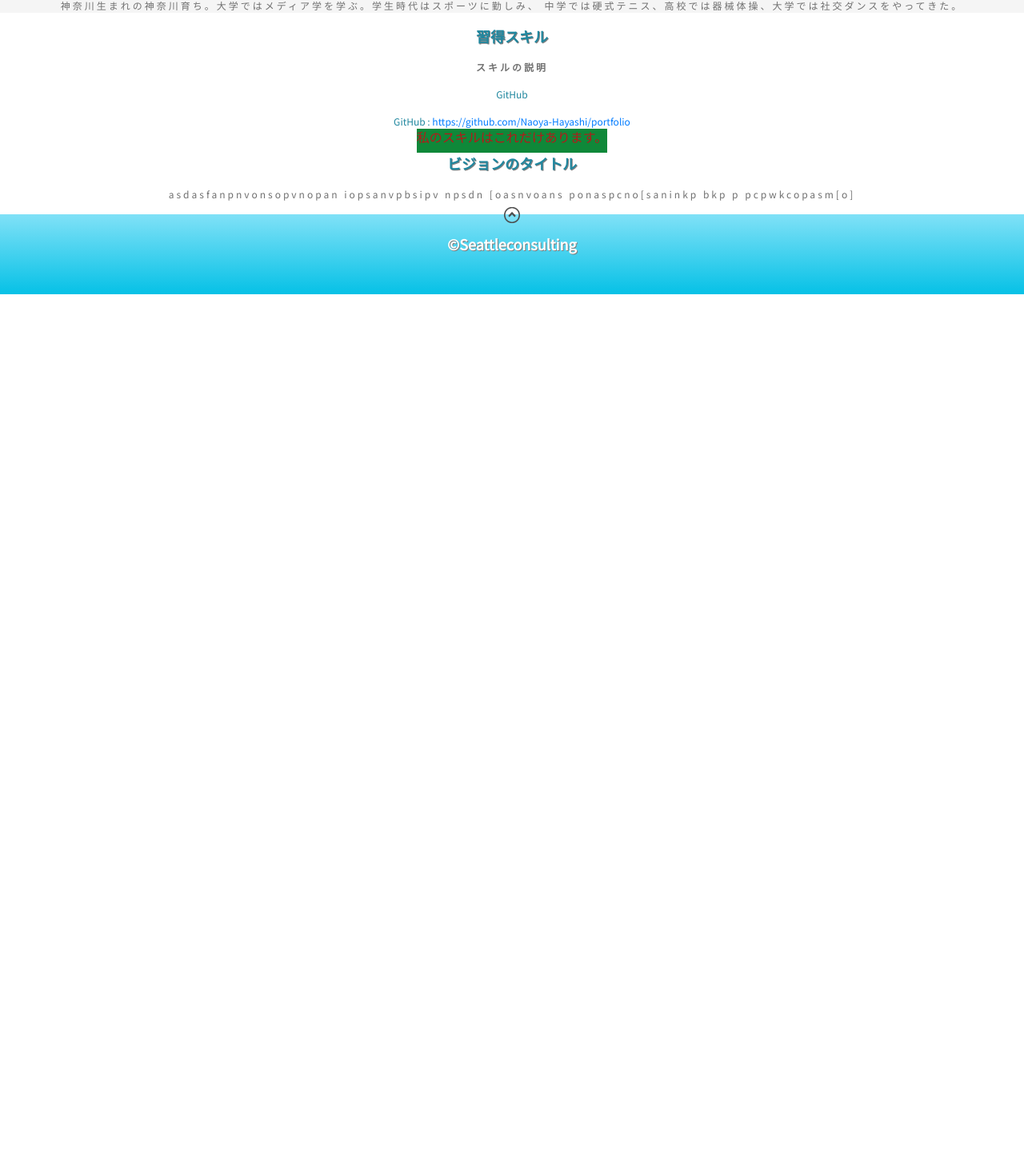
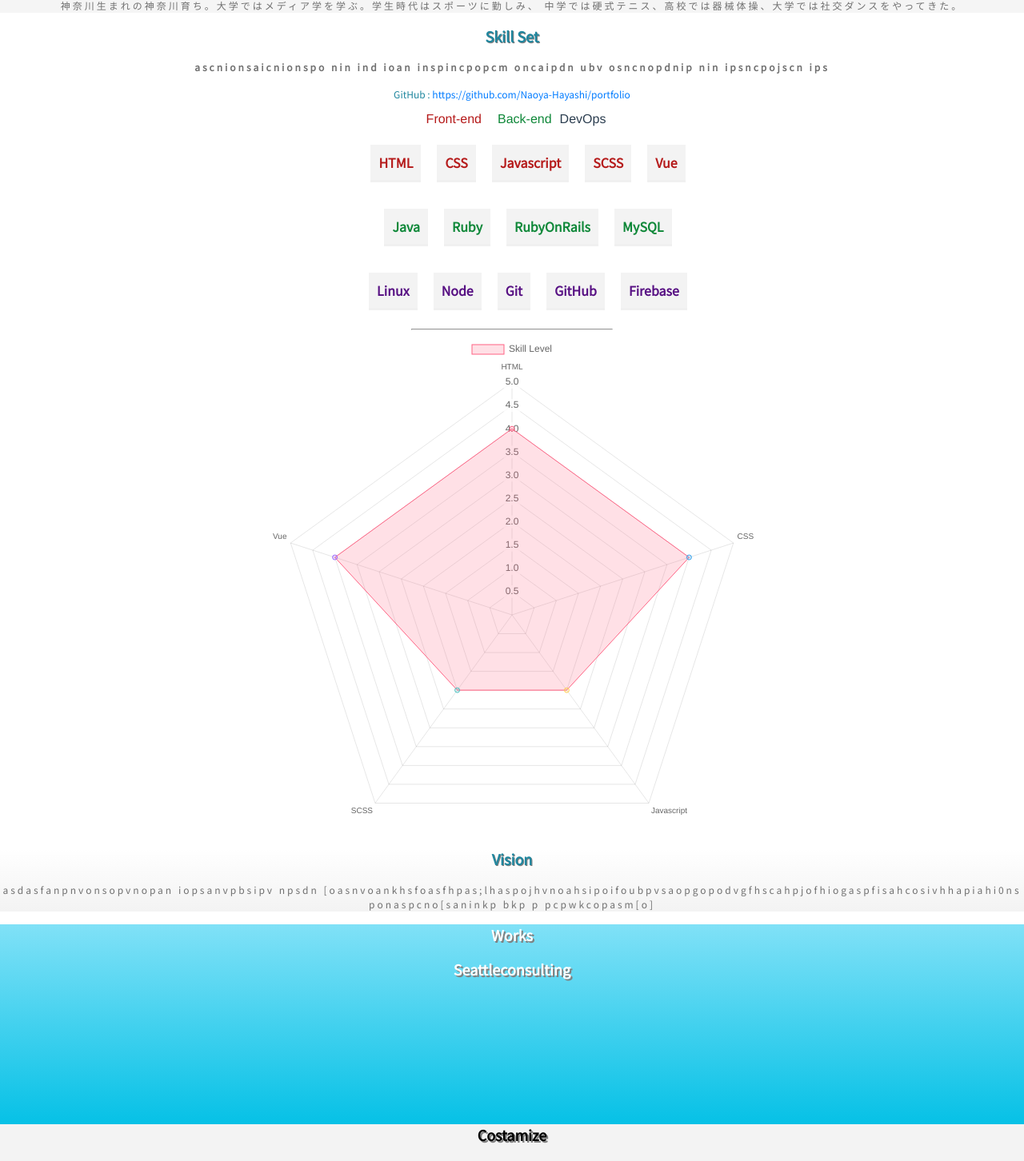
Before and after one commit to Naoya-Hayashi/portfolio, a Vue app: page / in a window 1280 px wide. Shown: the part 335-1787 px from the top of the page at 80% size. Before the commit the page ends 800 px from the top, so only its background shows below. Built offline with nearby package versions, Linux system fonts and the light colour scheme; what vue-smoothscroll would draw is missing.

Commit message:
【ポートフォリオ実装】20200414

```diff
--- a/package.json
+++ b/package.json
@@ -30,10 +30,12 @@
   "dependencies": {
     "bootstrap": "^4.4.1",
     "bootstrap-vue": "^2.11.0",
+    "chart.js": "^2.9.3",
     "core-js": "^3.6.4",
     "node-sass": "^4.13.1",
     "sass-loader": "^8.0.2",
     "vue": "^2.6.11",
+    "vue-chartjs": "^3.5.0",
     "vue-loader": "^15.9.1",
     "vue-router": "^3.1.6",
     "vue-scrollto": "^2.18.0",
--- a/src/App.vue
+++ b/src/App.vue
@@ -5,6 +5,8 @@
     <About />
     <Skill />
     <Vision />
+    <Work />
+    <Customize />
     <Footer />
   </div>
 </template>
@@ -16,6 +18,10 @@ import About from './components/About.vue'
 import Skill from './components/Skill.vue'
 import Vision from './components/Vision.vue'
 import Footer from './components/Footer.vue'
+import Work from './components/Work.vue'
+import Customize from './components/Customize.vue'
+
+
 
 
 export default {
@@ -27,6 +33,8 @@ export default {
     Skill,
     Vision,
     Footer,
+    Work,
+    Customize
 
   }
 }
--- a/src/components/About.vue
+++ b/src/components/About.vue
@@ -1,5 +1,8 @@
 <template>
   <div id="aboutSection">
+    <div
+      id="am"
+    />
     <div class="aboutTitle">
       <p>About Me</p>
     </div>
--- /dev/null
+++ b/src/components/Chart.vue
@@ -0,0 +1,50 @@
+<script>
+import { Radar } from 'vue-chartjs';
+
+export default {
+    name:'Chart',
+  extends: Radar,
+  data () {
+    return {
+      data: {
+        labels: ['HTML', 'CSS', 'Javascript', 'SCSS', 'Vue'],
+        datasets: [
+          {
+            label: 'Skill Level',
+            data: [4, 4, 2, 2, 4],
+            backgroundColor: [
+              'rgba(255, 99, 132, 0.2)',
+              'rgba(54, 162, 235, 0.2)',
+              'rgba(255, 206, 86, 0.2)',
+              'rgba(75, 192, 192, 0.2)',
+              'rgba(153, 102, 255, 0.2)'
+
+            ],
+            borderColor: [
+              'rgba(255, 99, 132, 1)',
+              'rgba(54, 162, 235, 1)',
+              'rgba(255, 206, 86, 1)',
+              'rgba(75, 192, 192, 1)',
+              'rgba(153, 102, 255, 1)',
+              'rgba(255, 159, 64, 1)'
+            ],
+            borderWidth: 1
+          },
+                  ]
+      },
+      options: {
+        scale: {
+          ticks:{
+            beginAtZero:true,
+            max:5,
+            min:0
+          }
+        }
+      }
+    }
+  },
+  mounted () {
+    this.renderChart(this.data, this.options)
+  }
+}
+</script>
--- /dev/null
+++ b/src/components/Customize.vue
@@ -0,0 +1,38 @@
+<template>
+  <div id="costomizeSection">
+    <div class="ccc">
+      <p>Costamize</p>
+    </div>
+    <div class="ddd">
+      <p>Seattleconsulting</p>
+    </div>
+  </div>
+</template>
+
+<script>
+</script>
+
+<style scope>
+  #costomizeSection {
+    width: 100%;
+    height: 250px;
+    display: block;
+    background: #f3f3f3;
+  }
+
+  .ccc {
+    color: #000;
+    font-family: 'Noto Sans JP', sans-serif;
+    font-weight: bold;
+    font-size: 18px;
+    text-shadow: 2px 2px #808080;
+  }
+
+  .ddd {
+    color: #000;
+    font-family: 'Noto Sans JP', sans-serif;
+    font-weight: bold;
+    font-size: 18px;
+    text-shadow: 2px 2px #808080;
+  }
+</style>
--- a/src/components/Footer.vue
+++ b/src/components/Footer.vue
@@ -1,18 +1,15 @@
 <template>
   <div id="footerSection">
     <a
-      v-scroll-to="'.footerScrol'"
       href="#"
       @click="clickSmoothScroll()"
     >
       <img
-        class="footerScrol"
+        class="footerScroll"
         src="../assets/i_icon_12256_icon_122560_256.png"
+        alt="スクロールボタン"
       >
     </a>
-    <div
-      id="hoge"
-    />
     <div class="footerCopyright">
       <p>©︎Seattleconsulting</p>
     </div>
@@ -22,7 +19,6 @@
 <script>
 import Vue from "vue";
 import VueScrollTo from "vue-scrollto";
-
 Vue.use(VueScrollTo)
 
 export default {
@@ -30,9 +26,9 @@ export default {
     clickSmoothScroll () {
       event.preventDefault()
       this.$SmoothScroll(
-        document.querySelector('#hoge'),
+        document.querySelector("#hoge"),
         400,
-
+        null,
         null,
         'y'
       )
@@ -40,7 +36,7 @@ export default {
   }
 }
 Vue.use(VueScrollTo, {
-  container: "hoge",// スクロールするcontainer
+  container: "body",// スクロールするcontainer
   duration: 500, // スクロールアニメーションの長さ（ミリ秒）
   easing: "ease", // 使用されるイージング
   force: true,   // スクロールターゲットがすでに表示されている場合でも、スクロールを実行するかどうか。
@@ -64,14 +60,10 @@ Vue.use(VueScrollTo, {
     text-shadow: 1px 1px #808080;
   }
 
-  .footerScrol {
+  .footerScroll {
     width: 20px;
     height: auto;
     position: relative;
     top: -12px;
   }
 </style>
-
-function newFunction() {
-  return null;
-}
--- a/src/components/Header.vue
+++ b/src/components/Header.vue
@@ -1,5 +1,8 @@
 <template>
   <div id="headerSection">
+    <div
+      id="hoge"
+    />
     <img
       class="headerButton"
       src="../assets/_i_icon_12585_icon_125850_256.png"
@@ -19,12 +22,12 @@
 
 <script>
 import Drawer from "vue-simple-drawer";
-
+import Menu from './Menu.vue'
 export default {
   name: "App",
   components: {
     Drawer,
-
+    Menu
   },
   data() {
     return {
--- a/src/components/Menu.vue
+++ b/src/components/Menu.vue
@@ -3,21 +3,67 @@
     <div class="drawerButton">
       <img src="">
     </div>
-    <ul>
-      <li>Home</li>
-      <li>About Me</li>
-      <li>Skill Sets</li>
-      <li>Vision</li>
-      <li>Customize Item1</li>
-      <li>Customize Item2</li>
+    <ul class="menuButton">
+      <!--  <button @click="toggle">他のやつをボタンにしたいボタン</button>-->
+      <li>
+        <a
+          class="Home"
+          href="#mainSection"
+          @click="clickSmoothScroll()"
+        >Home</a>
+      </li>
+      <li>
+        <a
+          class="Aboutme"
+          href="#aboutSection"
+          @click="clickSmoothScroll()"
+        >About Me</a>
+      </li>
+      <li>
+        <a
+          class="SkillSets"
+          href="#skillSection"
+          @click="toggle"
+        >Skill Sets</a>
+      </li>
+      <li>
+        <a
+          class="Vision"
+          href="#visionSection"
+          @click="clickSmoothScroll()"
+        >Vision</a>
+      </li>
+      <li>
+        <a
+          class="Customize1"
+          href="#workSection"
+          @click="clickSmoothScroll()"
+        >Customize Item1</a>
+      </li>
+      <li>
+        <a
+          class="Customize2"
+          href="#customizeSection"
+          @click="clickSmoothScroll()"
+        >Customize Item2</a>
+      </li>
     </ul>
     <div class="drawerMenuItemLink">
       <a helf="" />
     </div>
   </div>
 </template>
+<!--<template>
+  <div id="app">
+    <button @click="toggle" class="btn btn-success">toggle</button>
+    <Drawer @close="toggle" align="left" :closeable="true">
+      <div v-if="open">content here</div>
+    </Drawer>
+  </div>
+</template>-->
 
 <script>
+
 </script>
 
 <style scope>
@@ -28,4 +74,27 @@
     background: #f3f3f3;
   }
 
+  .Home {
+    display: block;
+  }
+
+  .Aboutme {
+    display: block;
+  }
+
+  .SkillSets {
+    display: block;
+  }
+
+  .Vision {
+    display: block;
+  }
+
+  .Customize1 {
+    display: block;
+  }
+
+  .Customize2 {
+    display: block;
+  }
 </style>
--- a/src/components/Skill.vue
+++ b/src/components/Skill.vue
@@ -1,28 +1,59 @@
 <template>
   <div id="skillSection">
     <div class="skillTitle">
-      <p>習得スキル</p>
+      <p>Skill Set</p>
     </div>
     <div class="skillExplain">
-      <p>スキルの説明</p>
+      <p>ascnionsaicnionspo nin ind ioan inspincpopcm oncaipdn ubv osncnopdnip nin ipsncpojscn ips</p>
     </div>
     <div class="gitHubLabe">
-      <p>GitHub</p>
+      <p />
     </div>
     <div class="gitHubLink">
       GitHub : <a href="https://github.com/Naoya-Hayashi/portfolio">https://github.com/Naoya-Hayashi/portfolio</a>
     </div>
-    <div clas="skillCategorie">
-      <a />
+    <div id="skillCategorie">
+      <a id="Front-end">Front-end</a>
+      <a id="Back-end">Back-end</a>
+      <a id="DevOps">DevOps</a>
     </div>
-    <div class="skillLis">
-      <p>私のスキルはこれだけあります。</p>
+    <div id="skillList">
+      <ul class="front-end">
+        <li>HTML</li>
+        <li>CSS</li>
+        <li>Javascript</li>
+        <li>SCSS</li>
+        <li>Vue</li>
+      </ul>
+      <ul class="back-end">
+        <li>Java</li>
+        <li>Ruby</li>
+        <li>RubyOnRails</li>
+        <li>MySQL</li>
+      </ul>
+      <ul class="devops">
+        <li>Linux</li>
+        <li>Node</li>
+        <li>Git</li>
+        <li>GitHub</li>
+        <li>Firebase</li>
+      </ul>
     </div>
-    <div class="skillGrap" />
+    <hr width="250">
+    <div class="skillGraph">
+      <Chart />
+    </div>
   </div>
 </template>
 
 <script>
+import Chart from './Chart.vue'
+export default {
+  name: 'App',
+  components: {
+    Chart
+  }
+}
 </script>
 
 <style scope>
@@ -60,21 +91,52 @@
     font-size: 12px;
   }
 
-  .skillCategorie {
-    color: #b51a1a;
-    color: #0f8839;
-    color: #571083;
+  #skillCategorie {
+    margin: 10px;
   }
 
-  .skillLis {
+  #Front-end {
     color: #b51a1a;
-    background: #0f8839;
+    margin: 10px;
+  }
+
+  #Back-end {
+    color: #0f8839;
+    margin: 10px;
+  }
+
+  #Debops {
+    color: #571083;
+    margin: 10px;
+  }
+
+  li {
+    font-family: 'Noto Sans JP', sans-serif;
+    list-style: none;
+    padding: 10px;
+    margin: 10px;
+    font-weight: bold;
+    background: #f3f3f3;
     display: inline-block;
-    height: 30px;
+    box-shadow: 0 3px #f0f0f0;
+  }
+
+  .front-end {
+    color: #b51a1a;
+  }
+
+  .back-end {
+    color: #0f8839;
+  }
+
+  .devops {
+    color: #571083;
   }
 
   .skillGraph {
     color: #0f8839;
-    background: #571083;
+    background: #fff;
+    width: 50%;
+    margin: 0 auto;
   }
 </style>
--- a/src/components/Vision.vue
+++ b/src/components/Vision.vue
@@ -1,10 +1,10 @@
 <template>
   <div id="visionSection">
     <div class="visionTitle">
-      <p>ビジョンのタイトル</p>
+      <p>Vision</p>
     </div>
     <div class="visionExplain">
-      <p>asdasfanpnvonsopvnopan iopsanvpbsipv npsdn [oasnvoans ponaspcno[saninkp bkp p pcpwkcopasm[o]</p>
+      <p>asdasfanpnvonsopvnopan iopsanvpbsipv npsdn [oasnvoankhsfoasfhpas;lhaspojhvnoahsipoifoubpvsaopgopodvgfhscahpjofhiogaspfisahcosivhhapiahi0ns ponaspcno[saninkp bkp p pcpwkcopasm[o]</p>
     </div>
   </div>
 </template>
@@ -17,7 +17,7 @@
     width: 100%;
     height: auto;
     display: block;
-    background: linear-gradient(#f5f5f5);
+    background: linear-gradient(to bottom, #fff, #f3f3f3);
   }
 
   .visionTitle {
--- /dev/null
+++ b/src/components/Work.vue
@@ -0,0 +1,39 @@
+<template>
+  <div id="workSection">
+    <div class="aaa">
+      <p>Works</p>
+    </div>
+    <div class="bbb">
+      <p>Seattleconsulting</p>
+    </div>
+  </div>
+</template>
+
+<script>
+</script>
+
+<style scope>
+  #workSection {
+    width: 100%;
+    height: 250px;
+    display: block;
+    background: linear-gradient(to bottom, #80e1f7, #06c1e6);
+  }
+
+  .aaa {
+    color: #fff;
+    font-family: 'Noto Sans JP', sans-serif;
+    font-weight: bold;
+    font-size: 18px;
+    text-shadow: 2px 2px #808080;
+  }
+
+  .bbb {
+    color: #fff;
+    font-family: 'Noto Sans JP', sans-serif;
+    font-weight: bold;
+    font-size: 18px;
+    text-shadow: 2px 2px #808080;
+  }
+
+</style>
--- a/src/main.js
+++ b/src/main.js
@@ -1,8 +1,6 @@
 import Vue from 'vue'
 import App from './App.vue'
 import smoothScroll from 'vue-smoothscroll'
-
-
 Vue.use(smoothScroll)
 
 
```
Also changed, not shown: 1 other file (tests, documents, lock files or other folders).
